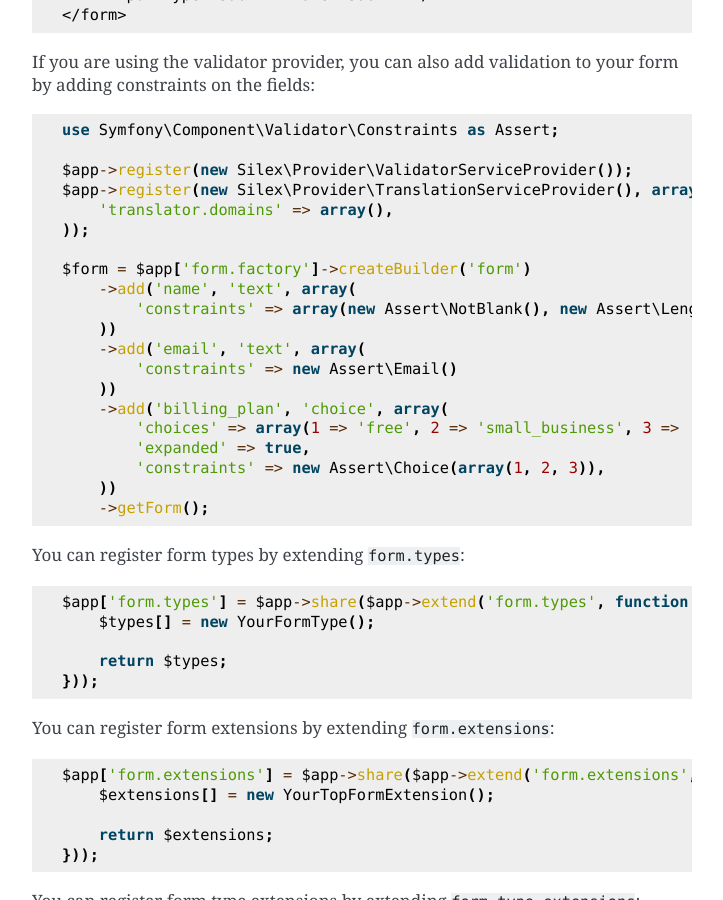
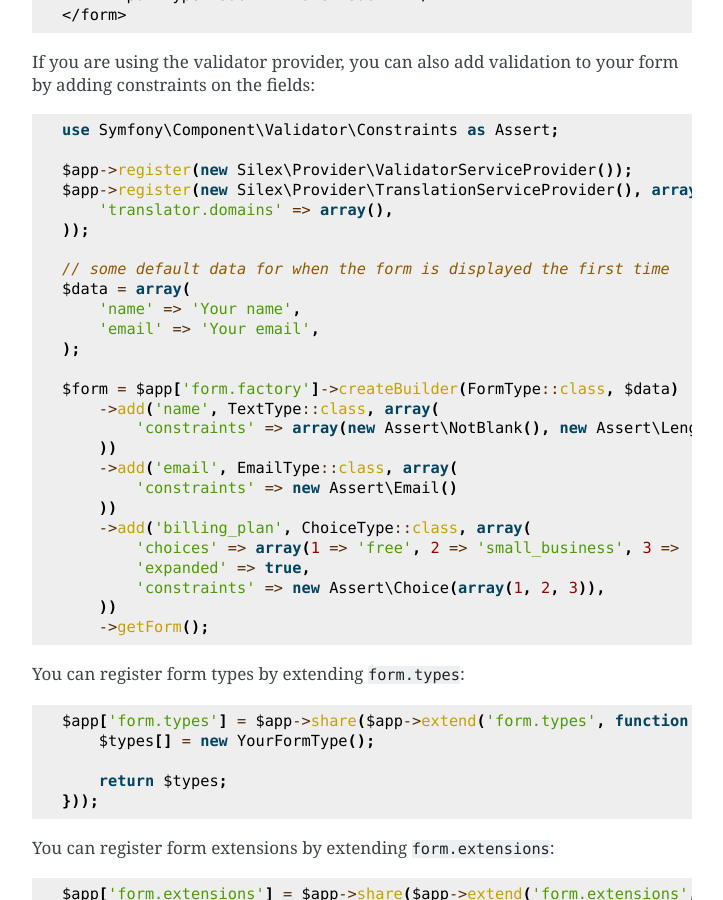
Before and after one commit to silexphp/Silex, a Sphinx documentation site: the page built from doc/providers/form.rst, in a window 1280 px wide and 900 px high, scrolled down 2401 px. Shown: the whole window, without its empty margins (388-1111 px from the left). Built offline with Sphinx 7.4.7, drawn with Linux system fonts in a browser that asks for light colours.

Commit message:
Update form.rst

```diff
--- a/doc/providers/form.rst
+++ b/doc/providers/form.rst
@@ -132,14 +132,20 @@ form by adding constraints on the fields::
         'translator.domains' => array(),
     ));
 
-    $form = $app['form.factory']->createBuilder('form')
-        ->add('name', 'text', array(
+    // some default data for when the form is displayed the first time
+    $data = array(
+        'name' => 'Your name',
+        'email' => 'Your email',
+    );
+
+    $form = $app['form.factory']->createBuilder(FormType::class, $data)
+        ->add('name', TextType::class, array(
             'constraints' => array(new Assert\NotBlank(), new Assert\Length(array('min' => 5)))
         ))
-        ->add('email', 'text', array(
+        ->add('email', EmailType::class, array(
             'constraints' => new Assert\Email()
         ))
-        ->add('billing_plan', 'choice', array(
+        ->add('billing_plan', ChoiceType::class, array(
             'choices' => array(1 => 'free', 2 => 'small_business', 3 => 'corporate'),
             'expanded' => true,
             'constraints' => new Assert\Choice(array(1, 2, 3)),
```
